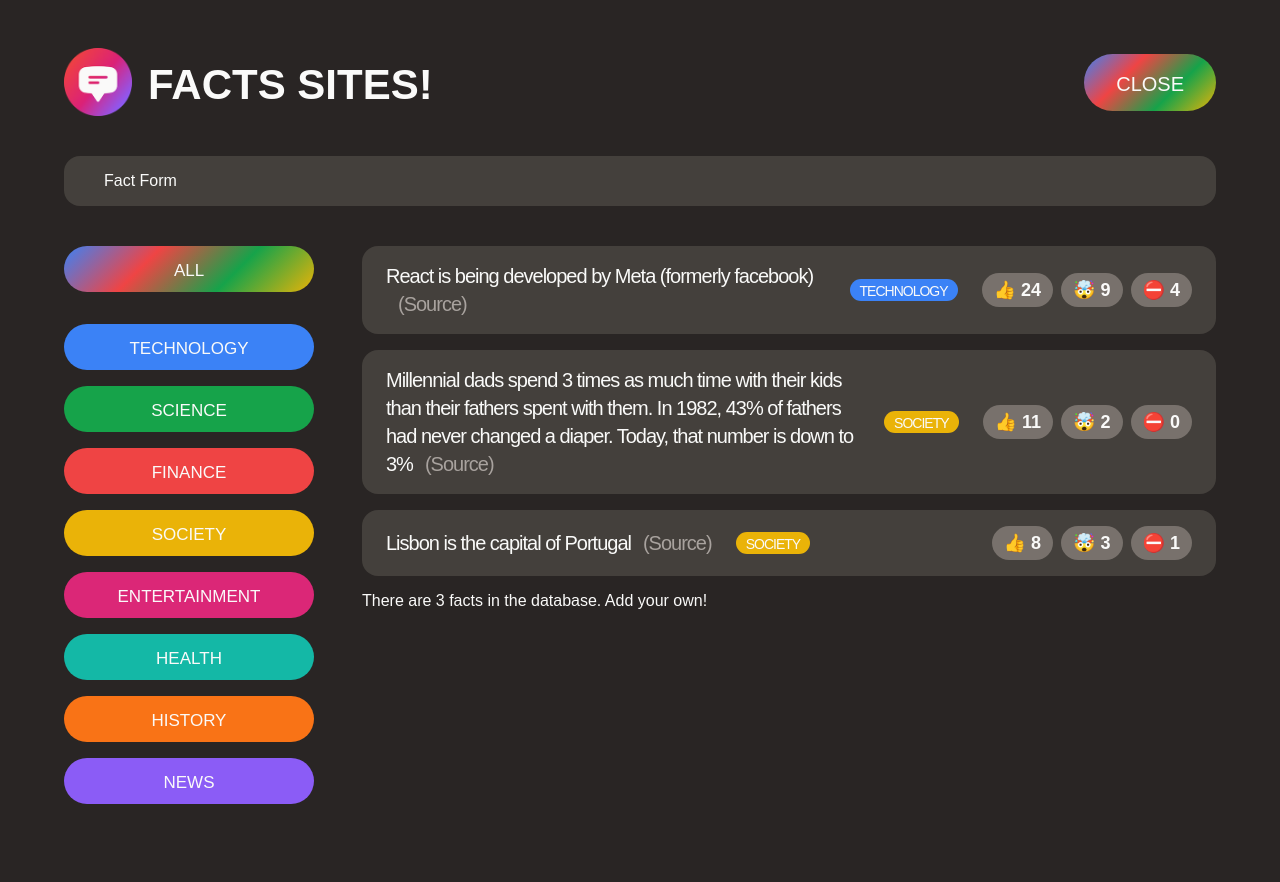
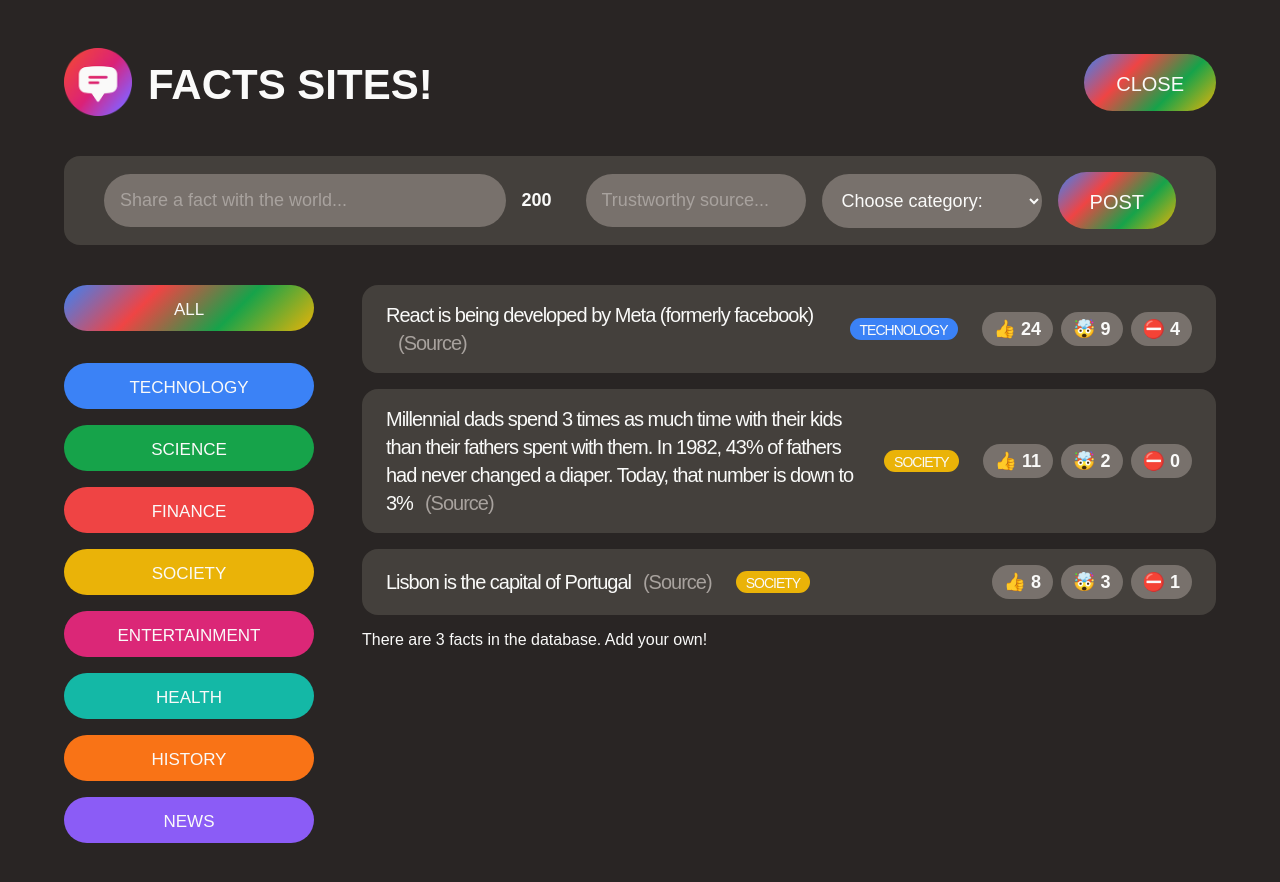
Before and after one commit to sweedalgharshi/facts-site, a React (Create React App) app in the folder facts-site/: page / in a window 1280 px wide. Both pictures are taken after a click on the button "SHARE A FACT". Shown: the top 882 px of the page. Built offline with nearby package versions, Linux system fonts and the light colour scheme; a web font is replaced by a local one.

Commit message:
Working with forms in react

```diff
--- a/facts-site/src/App.js
+++ b/facts-site/src/App.js
@@ -85,11 +85,6 @@
     </header>
   );
 }
-
-function NewFactForm() {
-  return <form className="fact-form">Fact Form</form>;
-}
-
 const CATEGORIES = [
   { name: "technology", color: "#3b82f6" },
   { name: "science", color: "#16a34a" },
@@ -100,6 +95,56 @@
   { name: "history", color: "#f97316" },
   { name: "news", color: "#8b5cf6" },
 ];
+
+function NewFactForm() {
+  const [text, setText] = useState("");
+  const [source, setSource] = useState("");
+  const [category, setCategory] = useState("");
+  const textLength = text.length;
+
+  const handleSubmit = (e) => {
+    // 1. Prevent browser reload
+    e.preventDefault();
+
+    // 2. Check if data is valid. If so, create a new fact
+
+    // 3. Create a new fact object
+
+    // 4. Add the new fact to the UI: add the fact to state
+
+    // 5. Reset the input fields
+
+    // 6. Close the form
+  };
+
+  return (
+    <form className="fact-form" onSubmit={handleSubmit}>
+      <input
+        type="text"
+        placeholder="Share a fact with the world..."
+        value={text}
+        onChange={(e) => setText(e.target.value)}
+      />
+      <span>{200 - textLength}</span>
+      <input
+        type="text"
+        placeholder="Trustworthy source..."
+        value={source}
+        onChange={(e) => setSource(e.target.value)}
+      />
+      <select value={category} onChange={(e) => setCategory(e.target.value)}>
+        <option value="">Choose category:</option>
+        {CATEGORIES.map((category) => (
+          <option key={category.name} value={category.name}>
+            {category.name.toUpperCase()}
+          </option>
+        ))}
+      </select>
+      <button className="btn btn-large">Post</button>
+    </form>
+  );
+}
+
 function CategoryFilters() {
   return (
     <aside>
```
